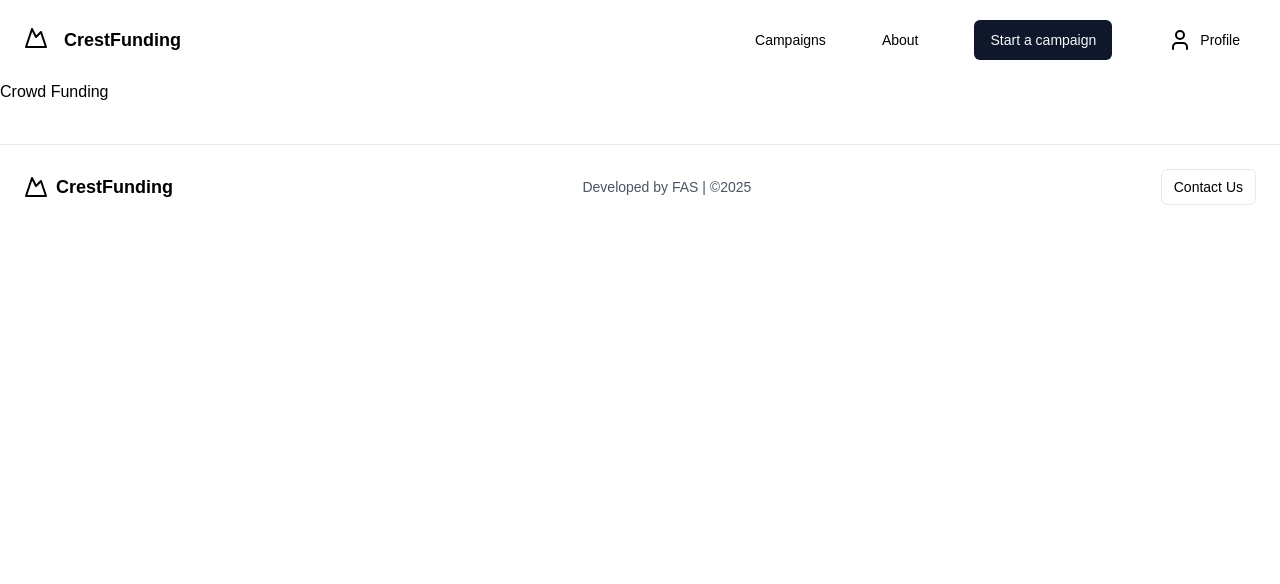
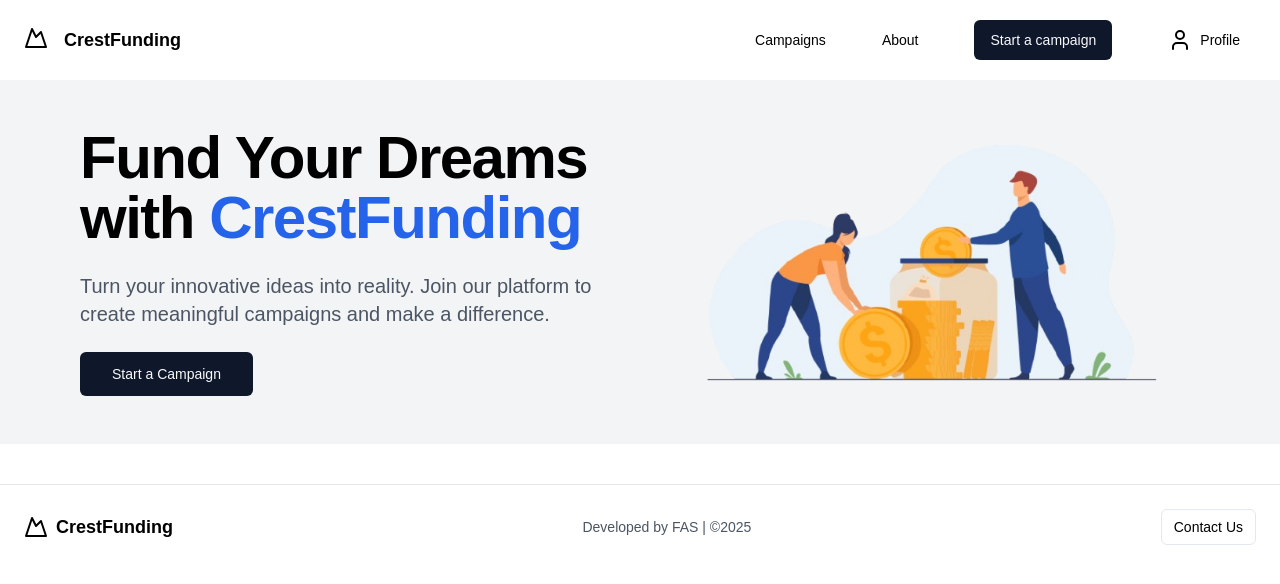
Before and after one commit to arjungsanal/crowdfunding, a Next.js app: page / in a window 1280 px wide. Shown: the top 584 px of the page. Built offline with nearby package versions, Linux system fonts and the light colour scheme.

Commit message:
hero section completed

```diff
--- a/src/app/page.tsx
+++ b/src/app/page.tsx
@@ -1,14 +1,18 @@
 import Image from "next/image";
 import Navbar from "@/components/navbar";
 import Footer from "@/components/footer";
+import HeroSection from "@/components/heroSection";
 
 export default function Home() {
   return (
     <div>
       <Navbar/>
-      <h1>Crowd Funding</h1>
+      <HeroSection/>
+      <h1></h1>
       <Footer/>
     </div>
 
   );
 }
+
+// https://media.istockphoto.com/id/2153926949/photo/donate-to-charity-donation-concept-give-help-by-sending-money.webp?a=1&b=1&s=612x612&w=0&k=20&c=xuPRedAKdmYdJhMHHRqKO2FG4aOk_ub2iIJLOLiT5Fc=
--- /dev/null
+++ b/src/components/heroSection.tsx
@@ -0,0 +1,36 @@
+import { Button } from "@/components/ui/button";
+
+function HeroSection() {
+  return (
+    <section className="w-full bg-gray-100 py-10 px-4 md:px-8 lg:px-12 xl:px-20">
+      <div className="container mx-auto flex flex-col-reverse lg:flex-row items-center gap-10">
+        {/* Left Content Section */}
+        <div className="flex-1 text-center lg:text-left space-y-6">
+          <h1 className="text-4xl font-bold tracking-tight sm:text-5xl md:text-6xl">
+            Fund Your Dreams with
+            <span className="text-blue-600 dark:text-blue-400"> CrestFunding</span>
+          </h1>
+          <p className="text-gray-600 md:text-lg lg:text-xl">
+            Turn your innovative ideas into reality. Join our platform to create meaningful campaigns and make a difference.
+          </p>
+          <div>
+            <Button size="lg" asChild>
+              <a href="/campaign/create">Start a Campaign</a>
+            </Button>
+          </div>
+        </div>
+
+        {/* Right Image Section */}
+        <div className="flex-1 flex justify-center">
+          <img
+            src="/assets/heroimage.png"
+            alt="Hero Image"
+            className="rounded-lg object-cover w-full max-w-sm sm:max-w-md md:max-w-lg lg:max-w-xl xl:max-w-2xl"
+          />
+        </div>
+      </div>
+    </section>
+  );
+}
+
+export default HeroSection;
```
Also changed, not shown: public/assets/heroimage.png (added).
